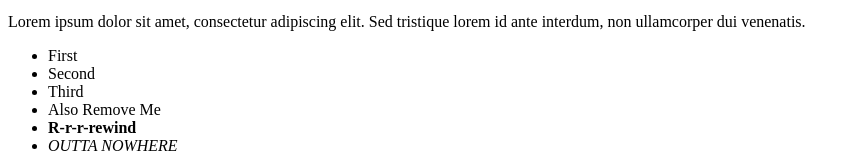
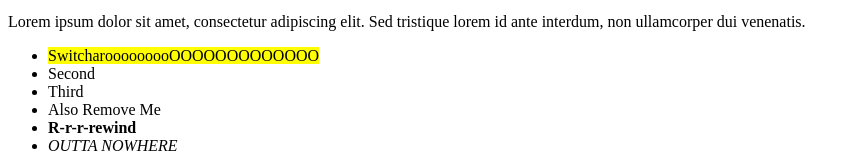
Before and after one commit to bencoveney/70-480, a plain HTML site: page index.html in a window 1280 px wide. Shown: the part 1440-1608 px from the top of the page, without its empty margins (0-860 px from the left). Drawn offline with Linux system fonts and the light colour scheme.

Commit message:
added replace, media

```diff
--- a/index.html
+++ b/index.html
@@ -44,7 +44,7 @@
 				<h1>Article with picture of Ben</h1>
 			</header>
 			<figure>
-				<img src="ben.jpg">
+				<img src="img/ben.jpg">
 				<figcaption>
 					The man himself.
 				</figcaption>
@@ -118,11 +118,11 @@
 				// DOM manipulation
 
 				// removeChild
-				var listItem = document.querySelector("li.rip");
+				var listItem = document.querySelector("#target ul li.rip");
 				listItem.parentElement.removeChild(listItem);
 
 				// remove, book recommends removeNode(true) but it is IE only
-				listItem = document.querySelector("li.rip");
+				listItem = document.querySelector("#target ul li.rip");
 				listItem.remove();
 
 				// createElement, appendChild
@@ -133,6 +133,12 @@
 				// insertBefore
 				var anotherItem = unordered.insertBefore(document.createElement("li"), newItem);
 				anotherItem.innerHTML = "<strong>R-r-r-rewind</strong>";
+
+				// replaceChild, book recommends replaceNoe but it is IE only
+				var firstListItem = document.querySelector("#target ul li");
+				var replacementItem = document.createElement("li");
+				unordered.replaceChild(replacementItem, firstListItem);
+				replacementItem.innerHTML = "<mark>SwitcharooooooooOOOOOOOOOOOOO</mark>";
 			}
 		</script>
 	</body>
```
Also changed, not shown: img/ben.jpg (renamed from ben.jpg), 1 other file.
